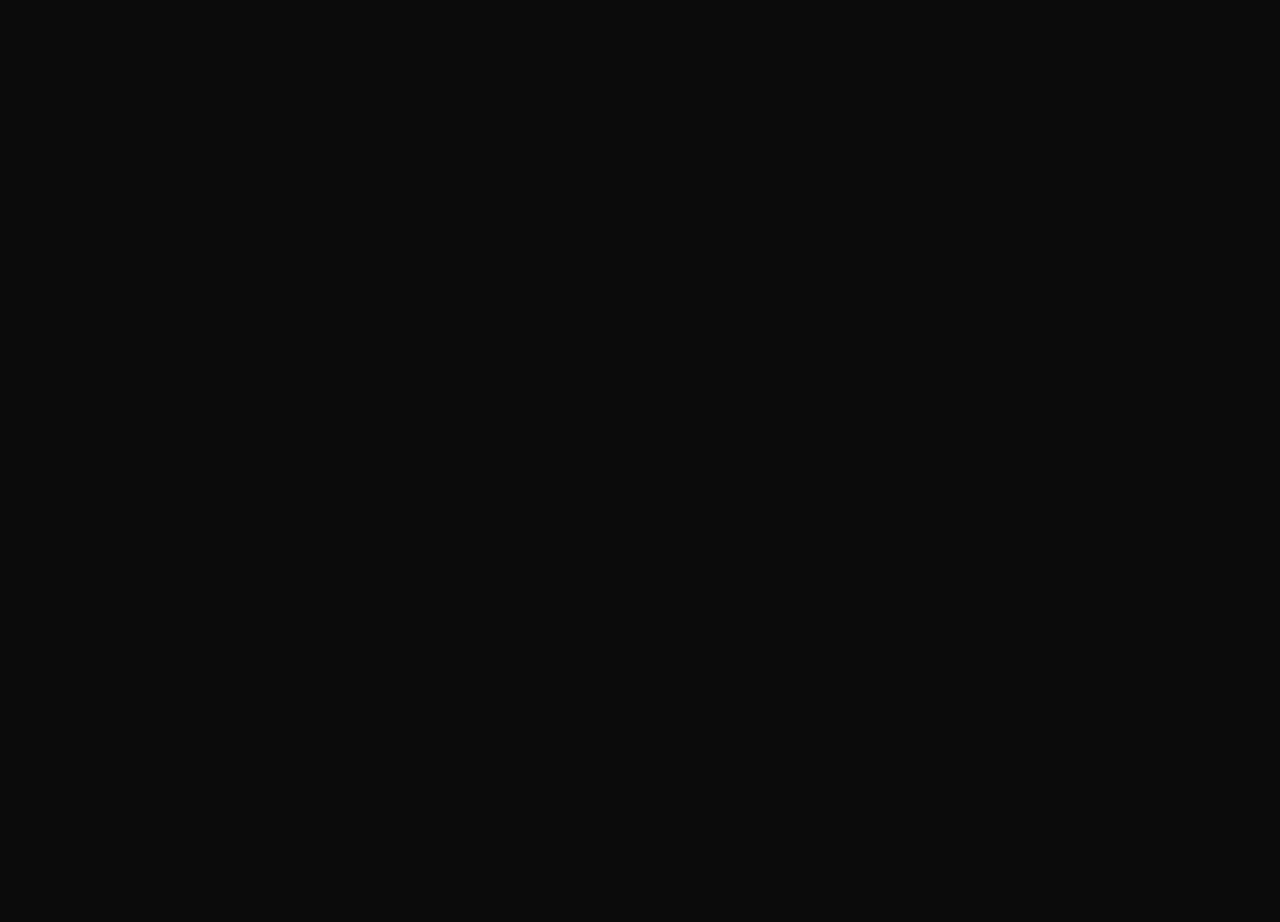
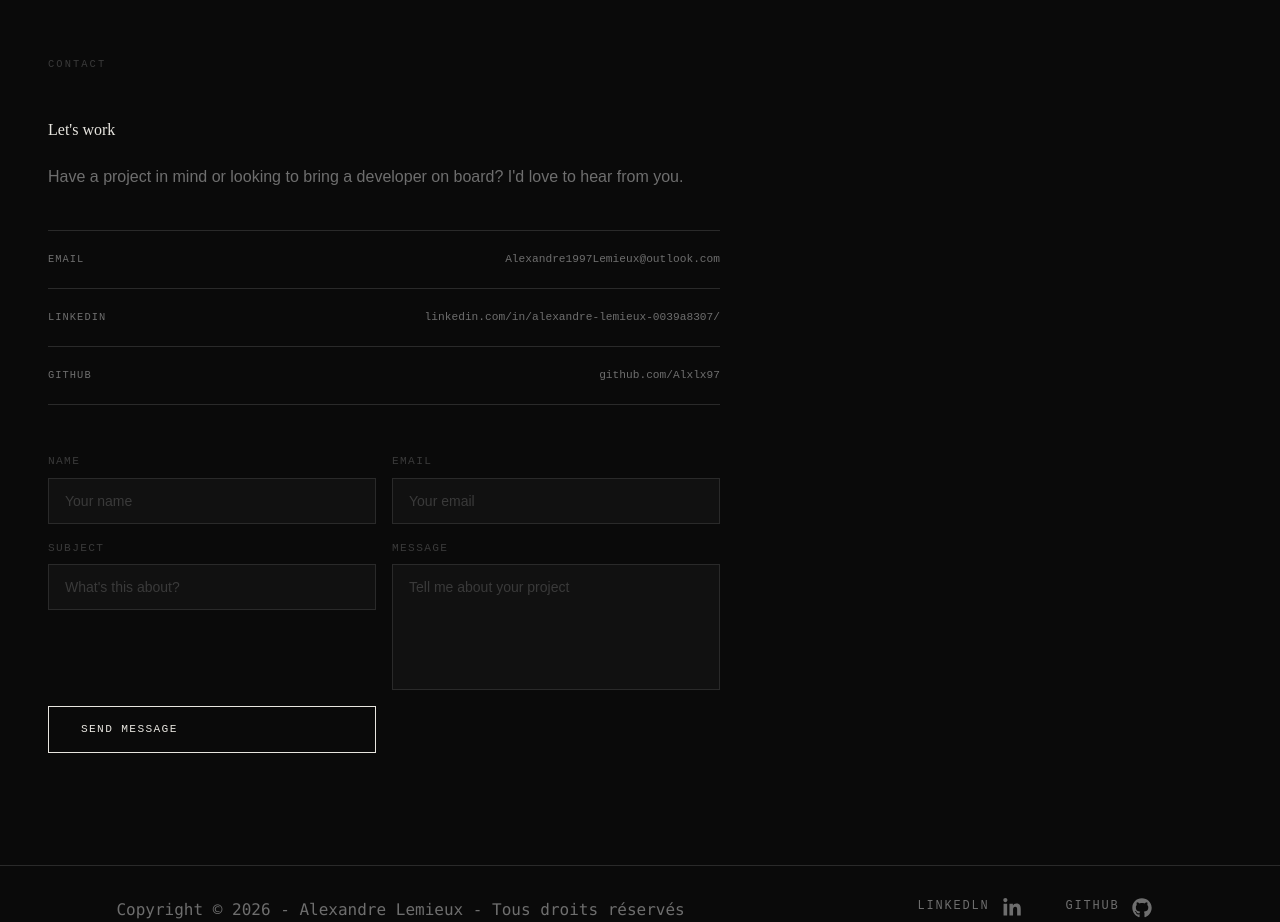
Before and after one commit to Alxlx97/Portfolio, a React app: page / in a window 1280 px wide. Shown: the part 1563-2485 px from the top of the page. Before the commit the page ends 1564 px from the top, so only its background shows below. Built offline with nearby package versions, Linux system fonts and the light colour scheme; the HTML template or start-up script is replaced by a standard one.

Commit message:
Implementation of Contact.jsx

```diff
--- a/package.json
+++ b/package.json
@@ -10,6 +10,7 @@
     "preview": "vite preview"
   },
   "dependencies": {
+    "@emailjs/browser": "^4.4.1",
     "react": "^19.2.4",
     "react-dom": "^19.2.4"
   },
--- a/src/App.jsx
+++ b/src/App.jsx
@@ -2,6 +2,7 @@ import NavBar from "./components/NavBar";
 import Hero from "./components/Hero";
 import About from "./components/About";
 import Footer from "./components/Footer";
+import Contact from "./components/Contact";
 
 function App() {
     return (
@@ -10,6 +11,7 @@ function App() {
             <main>
                 <Hero/>
                 <About/>
+                <Contact/>
             </main>
             <Footer/>
         </>
--- a/src/components/Contact.jsx
+++ b/src/components/Contact.jsx
@@ -0,0 +1,140 @@
+import { useState } from "react";
+import emailjs from "@emailjs/browser";
+import useFadeIn from "../hooks/UseFadeIn.jsx";
+
+    //Contact Data
+    const contactLinks = [
+        {label: "email", value: "Alexandre1997Lemieux@outlook.com", href: "mailto:Alexandre1997Lemieux@outlook.com"},
+        {label: "LinkedIn", value: "linkedin.com/in/alexandre-lemieux-0039a8307/", href: "https://www.linkedin.com/in/alexandre-lemieux-0039a8307/"},
+        {label: "GitHub", value: "github.com/Alxlx97", href: "https://github.com/Alxlx97"}
+    ]
+
+    function ContactLink({ label, value, href }) {
+        return(
+            <a href={href} target={href.startsWith('mailto') ? undefined : '_blank'} rel="noreferrer"
+               className="group flex items-center justify-between py-5 border-b border-[#2a2a2a] text-[#6e6e6e] hover:text-[#e8e6e0]
+               no-underline transition-all duration-300 hover:pr-2">
+                <span className="font-mono-custom text-[0.65rem] tracking-[.1em] uppercase">
+                    {label}
+                </span>
+                <span className="font-mono-custom text-[0.7rem] flex items-center gap-2">
+                    {value}
+                </span>
+            </a>
+        )
+    }
+export default function Contact(){
+
+        const labelRef = useFadeIn();
+        const titleRef = useFadeIn();
+        const linksRef = useFadeIn();
+        const formRef = useFadeIn();
+
+        const [form, setForm] = useState({ name: '', email: '', subject: '', message: ''});
+        const [sent, setSent] = useState(false);
+        const [loading, setLoading] = useState(false);
+        const [error, setError] = useState(false);
+
+        const handleChange = (e) => setForm(prev => ({...prev, [e.target.name]: e.target.value}));
+
+        const handleSubmit = (e) => {
+            e.preventDefault();
+            setLoading(true);
+            setError(false);
+            emailjs.send(
+                import.meta.env.VITE_EMAILJS_SERVICE_ID,
+                import.meta.env.VITE_EMAILJS_TEMPLATE_ID,
+                { from_name: form.name, from_email: form.email, subject: form.subject, message: form.message },
+                import.meta.env.VITE_EMAILJS_PUBLIC_KEY
+            ).then(() => {
+                setSent(true);
+            }).catch((err) => {
+                console.error("EmailJS error:", err);
+                setError(true);
+            }).finally(() => {
+                setLoading(false);
+            });
+        }
+
+        const inputClass = "w-full bg-[#111111] border border-[#2a2a2a] text-[#e8e6e0] placeholder-[#3a3a3a] px-4 py-3 text-sm font-light " +
+            "outline-none focus:border-[#e8e6e0] transition-colors duration-30";
+
+    return(
+        <section id="contact" className="px-12 py-28 border-t border-[#2a2a2a] bg-[#0a0a0a]">
+            <div className="max-w-2xl">
+
+                <p ref={labelRef} className="fade-up font-mono-custom text-[0.65rem] tracking-[.2em] uppercase text-[#3a3a3a] mb-12 flex items-center gap-3">
+                    <span>Contact</span>
+                </p>
+
+                <h2 ref={titleRef} className="fade-up font-serif text-[clam(2em,2vw,3.5rem)] leading-tight tracking-light mb-6">
+                    Let's work <br /> <em className="text-[#6e6e6e]"></em>
+                </h2>
+
+                <p className="text-[#6e6e6e] text-base leading-relaxed mb-10 font-light">
+                    Have a project in mind or looking to bring a developer on board?
+                    I'd love to hear from you.
+                </p>
+
+                <div ref={linksRef} className="fade-up border-t border-[#2a2a2a] mb-12">
+                    {contactLinks.map(link => (
+                        <ContactLink key={link.label} {...link} />
+                    ))}
+                </div>
+
+                <form ref={formRef} onSubmit={handleSubmit} className="fade-up space-y-4">
+                    <div className="grid grid-cols-1 sm:grid-cols-2 gap-4">
+
+                        <div className="flex flex-col gap-2">
+                            <label className="font-mono-custom text-[0.7rem] tracking-[.12em] uppercase text-[#3a3a3a]">
+                                Name
+                            </label>
+                            <input className={inputClass} type="text" name="name" value={form.name} onChange={handleChange} placeholder="Your name" required />
+                        </div>
+
+                        <div className="flex flex-col gap-2">
+                            <label className="font-mono-custom text-[0.7rem] tracking-[.12em] uppercase text-[#3a3a3a]">
+                                Email
+                            </label>
+                            <input className={inputClass} type="email" name="email" value={form.email} onChange={handleChange} placeholder="Your email" required />
+                        </div>
+
+                        <div className="flex flex-col gap-2">
+                            <label className="font-mono-custom text-[0.7rem] tracking-[.12em] uppercase text-[#3a3a3a]">
+                                Subject
+                            </label>
+                            <input className={inputClass} type="text" name="subject" value={form.subject} onChange={handleChange} placeholder="What's this about?" required />
+                        </div>
+
+                        <div className="flex flex-col gap-2">
+                            <label className="font-mono-custom text-[0.7rem] tracking-[.12em] uppercase text-[#3a3a3a]">
+                                Message
+                            </label>
+                            <textarea className={`${inputClass} resize-none`} name="message" rows={5} value={form.message} onChange={handleChange} placeholder="Tell me about your project" required />
+                        </div>
+
+                        {sent ? (
+                            <p className="font-mono-custom text-[0.7rem] tracking-[.1em] text-[#6e6e6e]">
+                                Message sent — I'll get back to you soon!
+                            </p>
+                        ) : (
+                            <>
+                                <button type="submit" disabled={loading} className="inline-flex items-center gap-3 px-8 py-3.5 border border-[#e8e6e0] text-[#e8e6e0]
+                                font-mono-custom text-[0.7rem] tracking-[.12em] uppercase bg-transparent hover:bg-[#e8e6e0]
+                                hover:text-[#0a0a0a] transition-all duration-300 disabled:opacity-40 disabled:cursor-not-allowed">
+                                    {loading ? "Sending..." : "Send message"}
+                                </button>
+                                {error && (
+                                    <p className="font-mono-custom text-[0.7rem] tracking-[.1em] text-red-500">
+                                        Something went wrong — please try again.
+                                    </p>
+                                )}
+                            </>
+                        )}
+                    </div>
+                </form>
+
+            </div>
+        </section>
+    )
+}
```
Also changed, not shown: 2 other files (tests, documents, lock files or other folders).
